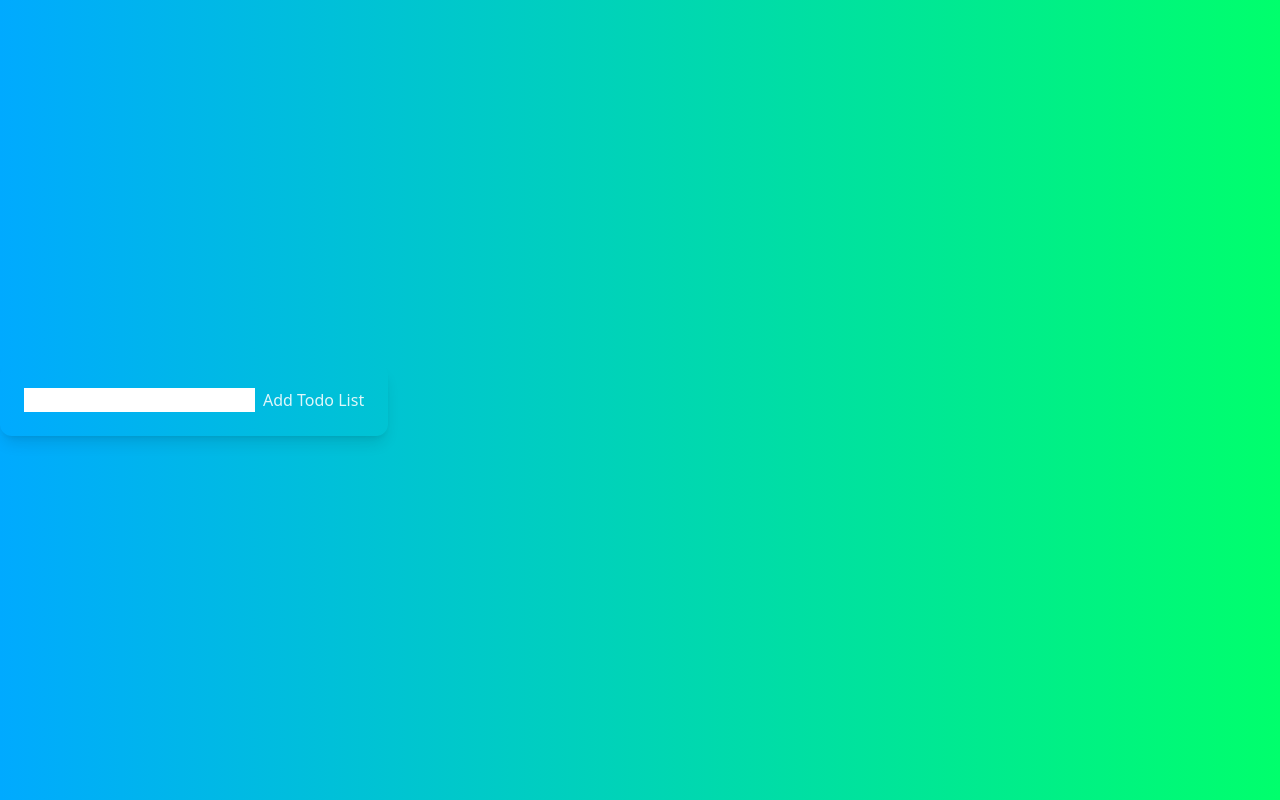
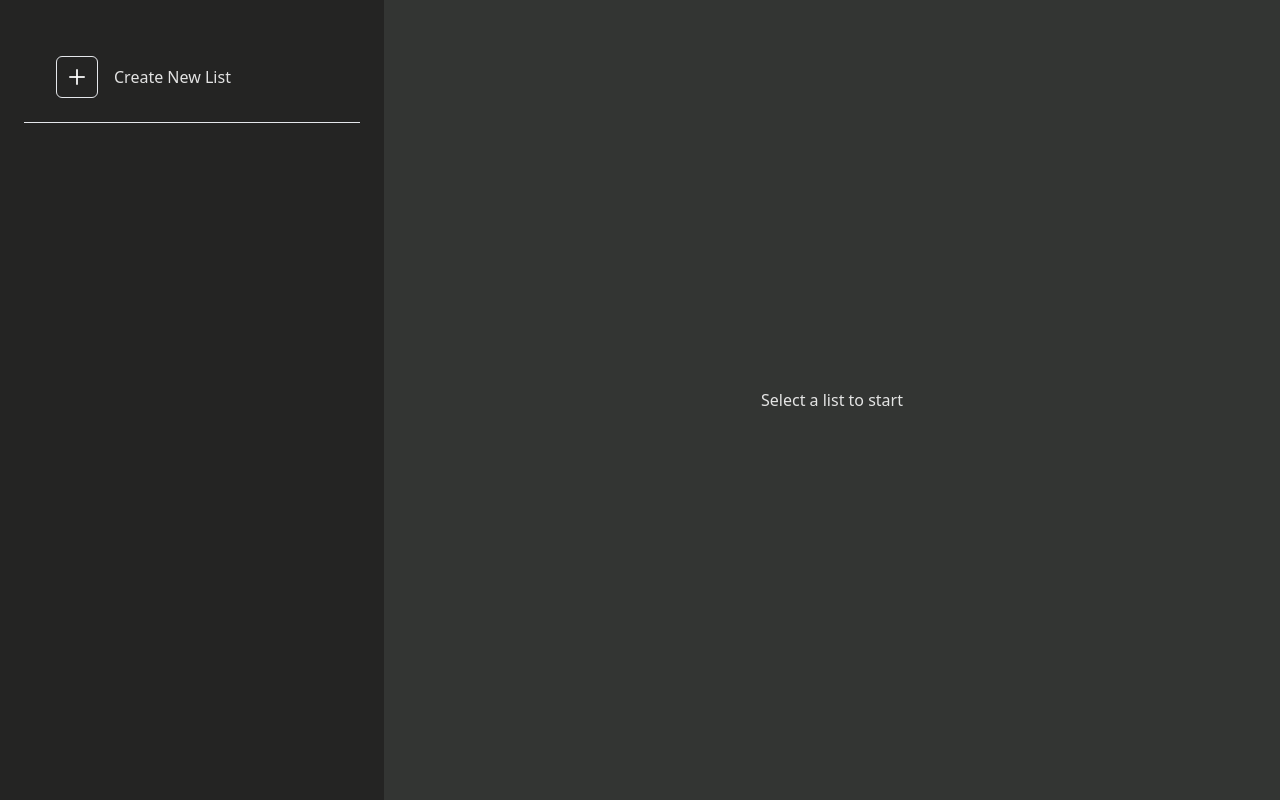
Before and after one commit to a-fatsum/daily-drive, a React (Vite) app: page / in a window 1280 px wide. Built offline with nearby package versions, Linux system fonts and the light colour scheme.

Commit message:
Installed Lucide Icons dep and basic styling

```diff
--- a/package.json
+++ b/package.json
@@ -10,6 +10,7 @@
     "preview": "vite preview"
   },
   "dependencies": {
+    "lucide-react": "^0.556.0",
     "react": "^19.2.0",
     "react-dom": "^19.2.0"
   },
--- a/src/App.css
+++ b/src/App.css
@@ -3,24 +3,27 @@
 @tailwind utilities;
 
 body {
-  font-family: Arial, sans-serif;
+  /* font-family: Arial, sans-serif;
 
   margin: 0;
   background: linear-gradient(to right, #00aaff, #00ff6c);
   display: flex;
-  /* justify-content: center; */
+  justify-content: center;
   justify-content: space-between;
-  /* align-items: center; */
+  align-items: center; */
 }
 
 #root {
   display: flex;
-  justify-content: center;
-  align-items: center;
+  /* justify-content: start; */
+  /* align-items: center; */
+  /* min-width: 100%; */
   min-height: 100vh;
   font-family: system-ui, Avenir, Helvetica, Arial, sans-serif;
   line-height: 1.5;
   font-weight: 400;
+  /* background-color: rgb(29, 28, 28); */
+  /* background-color: rgb(29, 20, 146); */
 
   color-scheme: light dark;
   color: rgba(255, 255, 255, 0.87);
@@ -31,14 +34,14 @@ body {
   -webkit-font-smoothing: antialiased;
   -moz-osx-font-smoothing: grayscale;
 }
-.todo-item {
+/* .todo-item {
   background: #928c8c;
   border: 1px solid #9c9999;
   border-radius: 4px;
   padding: 1rem;
   margin-bottom: 1rem;
   text-align: left;
-}
+} */
 
 /* .todo-lists ul {
   margin-top: 2rem;
@@ -51,7 +54,7 @@ body {
   /* background-color: tomato; */
 }
 .todo-lista-header {
-  padding: 0.5rem;
+  /* padding: 0.5rem;
   margin-bottom: 1rem;
   font-weight: bold;
   font-size: 1.2rem;
@@ -60,9 +63,9 @@ body {
   justify-content: space-between;
   gap: 1rem;
   display: flex;
-  flex-direction: column;
+  flex-direction: column; */
 }
 form {
-  display: flex;
-  gap: 0.5rem;
+  /* display: flex;
+  gap: 0.5rem; */
 }
--- a/src/App.jsx
+++ b/src/App.jsx
@@ -2,7 +2,7 @@ import { useState, useEffect } from "react";
 
 import TodoLists from "./components/TodoLists";
 import AddTodoList from "./components/AddTodoList";
-
+import { Plus } from "lucide-react";
 import "./App.css";
 
 function App() {
@@ -42,16 +42,32 @@ function App() {
   return (
     <>
       {/* <div className="app min-h-screen   flex items-center justify-center"> */}
-      <div className="  shadow-lg rounded-xl p-6 space-y-6">
-        <AddTodoList addTodoList={addTodoList} />
-      </div>
-
-      <div className="min-h-screen flex flex-col items-center justify-center gap-8 p-4">
+      <div className=" p-6  space-y-6 bg-[#242423] min-w-[30%]">
+        <div className="mt-8 ml-8 flex items-center  gap-4">
+          <button
+            htmlFor="add_new_list"
+            className="border p-2 rounded-md hover:bg-green-600 flex items-center justify-center"
+          >
+            <Plus />
+          </button>
+          <label htmlFor="add_new_list">Create New List</label>
+        </div>
+        <hr />
+        {/* <AddTodoList addTodoList={addTodoList} /> */}
         <TodoLists
           listObj={listObj}
           key={listObj.id}
           deleteTodoList={deleteTodoList}
         />
+      </div>
+
+      <div className="min-h-screen flex flex-col min-w-[70%] bg-[#333533] items-center justify-center gap-8 p-4">
+        <h2>Select a list to start</h2>
+        {/* <TodoLists
+          listObj={listObj}
+          key={listObj.id}
+          deleteTodoList={deleteTodoList}
+        /> */}
       </div>
       {/* </div> */}
     </>
```
Also changed, not shown: 1 other file (tests, documents, lock files or other folders).
